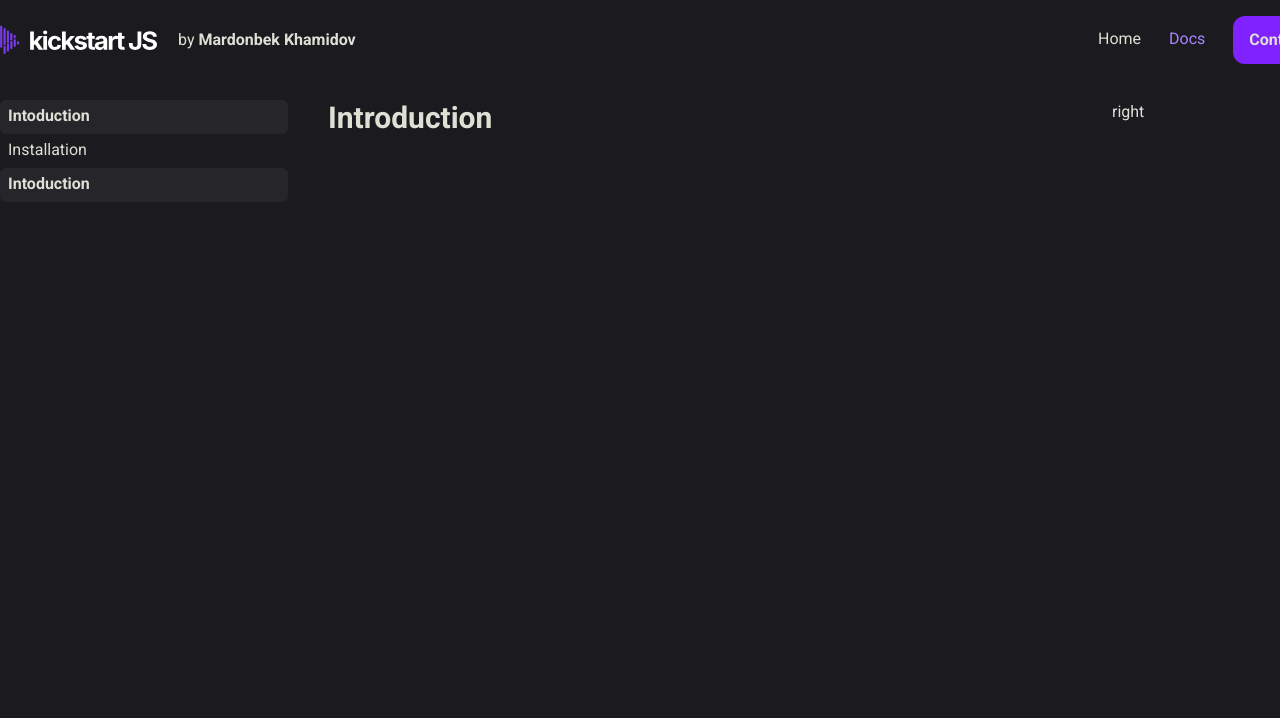
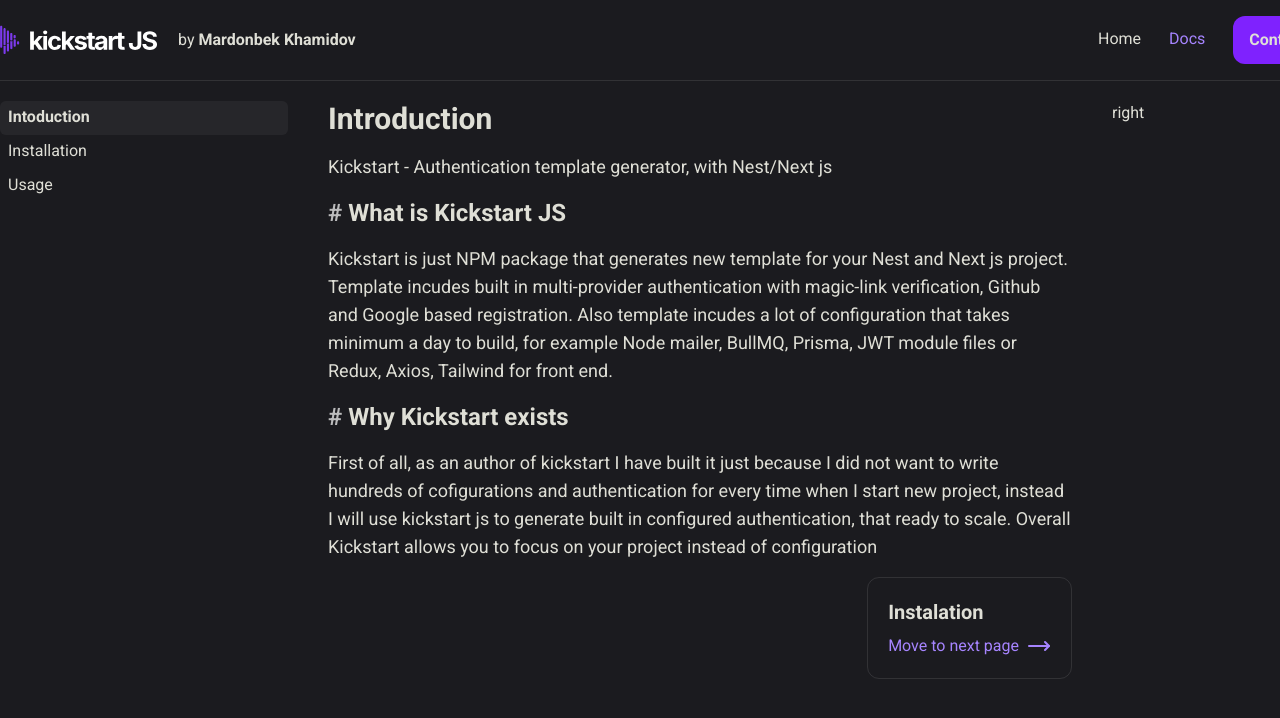
Before and after one commit to silvante/kickstart_js_share, a Next.js app in the folder kickstart_client/: page /docs in a window 1280 px wide. Shown: the top 718 px of the page. Built offline with nearby package versions, Linux system fonts and the light colour scheme.

Commit message:
aside link

```diff
--- a/kickstart_client/app/(global_components)/Header.tsx
+++ b/kickstart_client/app/(global_components)/Header.tsx
@@ -5,7 +5,8 @@
 
 export default function Header() {
   return (
-    <header className="header_width mx-auto py-4 flex justify-between items-center">
+    <header className="border-b w-full border-white/10 sticky top-0 left-0">
+      <nav className="mx-auto header_width py-4 flex justify-between items-center">
         <div className="flex gap-5 items-center">
           <Logotype />{" "}
           <p>
@@ -36,6 +37,7 @@
             <Github />
           </Link>
         </div>
+      </nav>
     </header>
   );
 }
--- /dev/null
+++ b/kickstart_client/app/docs/(components)/(plain_text)/Heading.tsx
@@ -0,0 +1,11 @@
+import React from "react";
+
+export default function Heading({ children }: { children: React.ReactNode }) {
+  return (
+    <div className="w-full text-start">
+      <h2 className="text-2xl font-semibold">
+        <span className="text-white/70">#</span> {children}
+      </h2>
+    </div>
+  );
+}
--- /dev/null
+++ b/kickstart_client/app/docs/(components)/(plain_text)/Info.tsx
@@ -0,0 +1,9 @@
+import React from "react";
+
+export default function Info({ children }: { children: React.ReactNode }) {
+  return (
+    <div className="w-full text-start">
+      <p className="text-lg">{children}</p>
+    </div>
+  );
+}
--- a/kickstart_client/app/docs/(components)/LeftSidebar.tsx
+++ b/kickstart_client/app/docs/(components)/LeftSidebar.tsx
@@ -6,7 +6,7 @@
     <aside className="w-72">
       <AsideLink href="/docs">Intoduction</AsideLink>
       <AsideLink href="/docs/installation">Installation</AsideLink>
-      <AsideLink href="/docs">Intoduction</AsideLink>
+      <AsideLink href="/docs/usage">Usage</AsideLink>
     </aside>
   );
 }
--- /dev/null
+++ b/kickstart_client/app/docs/(components)/Nextpage.tsx
@@ -0,0 +1,21 @@
+import { MoveRight } from "lucide-react";
+import Link from "next/link";
+
+export default function NextPage({
+  title,
+  url,
+}: {
+  title: string;
+  url: string;
+}) {
+  return (
+    <div className="w-full flex justify-end items-center">
+      <div className="p-5 space-y-2 rounded-xl border border-white/10">
+        <h4 className="text-xl font-semibold">{title}</h4>
+        <Link href={url} className="flex items-center gap-2 text-violet-400">
+          Move to next page <MoveRight />
+        </Link>
+      </div>
+    </div>
+  );
+}
--- a/kickstart_client/app/docs/page.tsx
+++ b/kickstart_client/app/docs/page.tsx
@@ -1,9 +1,34 @@
+import Heading from "./(components)/(plain_text)/Heading";
+import Info from "./(components)/(plain_text)/Info";
 import Title from "./(components)/(plain_text)/Title";
+import NextPage from "./(components)/Nextpage";
 
 export default function Introduction() {
   return (
-    <div className="w-full">
+    <div className="w-full space-y-4">
       <Title>Introduction</Title>
+      <Info>
+        Kickstart - Authentication template generator, with Nest/Next js
+      </Info>
+      <Heading>What is Kickstart JS</Heading>
+      <Info>
+        Kickstart is just NPM package that generates new template for your Nest
+        and Next js project. Template incudes built in multi-provider
+        authentication with magic-link verification, Github and Google based
+        registration. Also template incudes a lot of configuration that takes
+        minimum a day to build, for example Node mailer, BullMQ, Prisma, JWT
+        module files or Redux, Axios, Tailwind for front end.
+      </Info>
+      <Heading>Why Kickstart exists</Heading>
+      <Info>
+        First of all, as an author of kickstart I have built it just because I
+        did not want to write hundreds of cofigurations and authentication for
+        every time when I start new project, instead I will use kickstart js to
+        generate built in configured authentication, that ready to scale.
+        Overall Kickstart allows you to focus on your project instead of
+        configuration
+      </Info>
+      <NextPage title="Instalation" url="/docs/installation" />
     </div>
   );
 }
```
Lines whose indentation alone changed are shown as unchanged.
